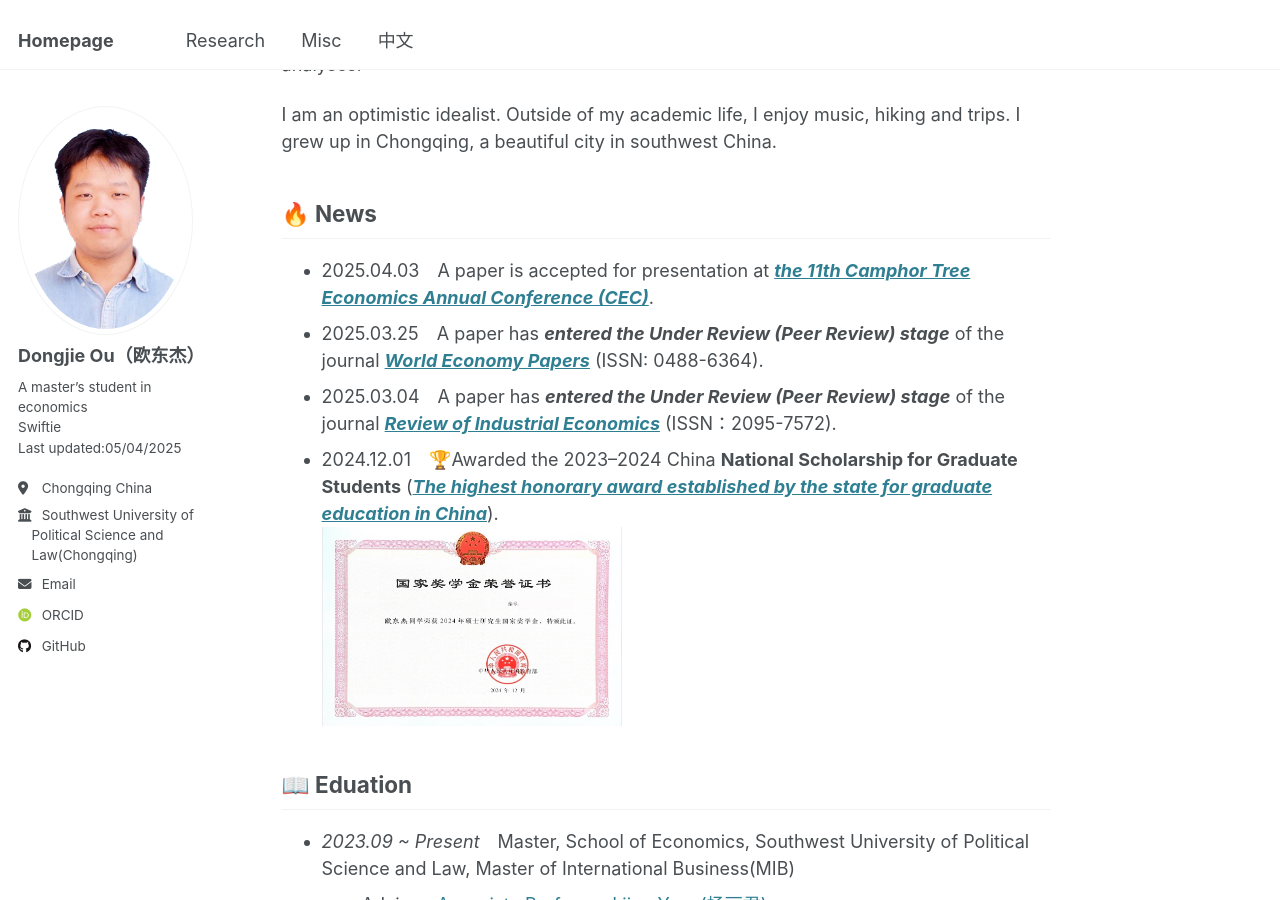
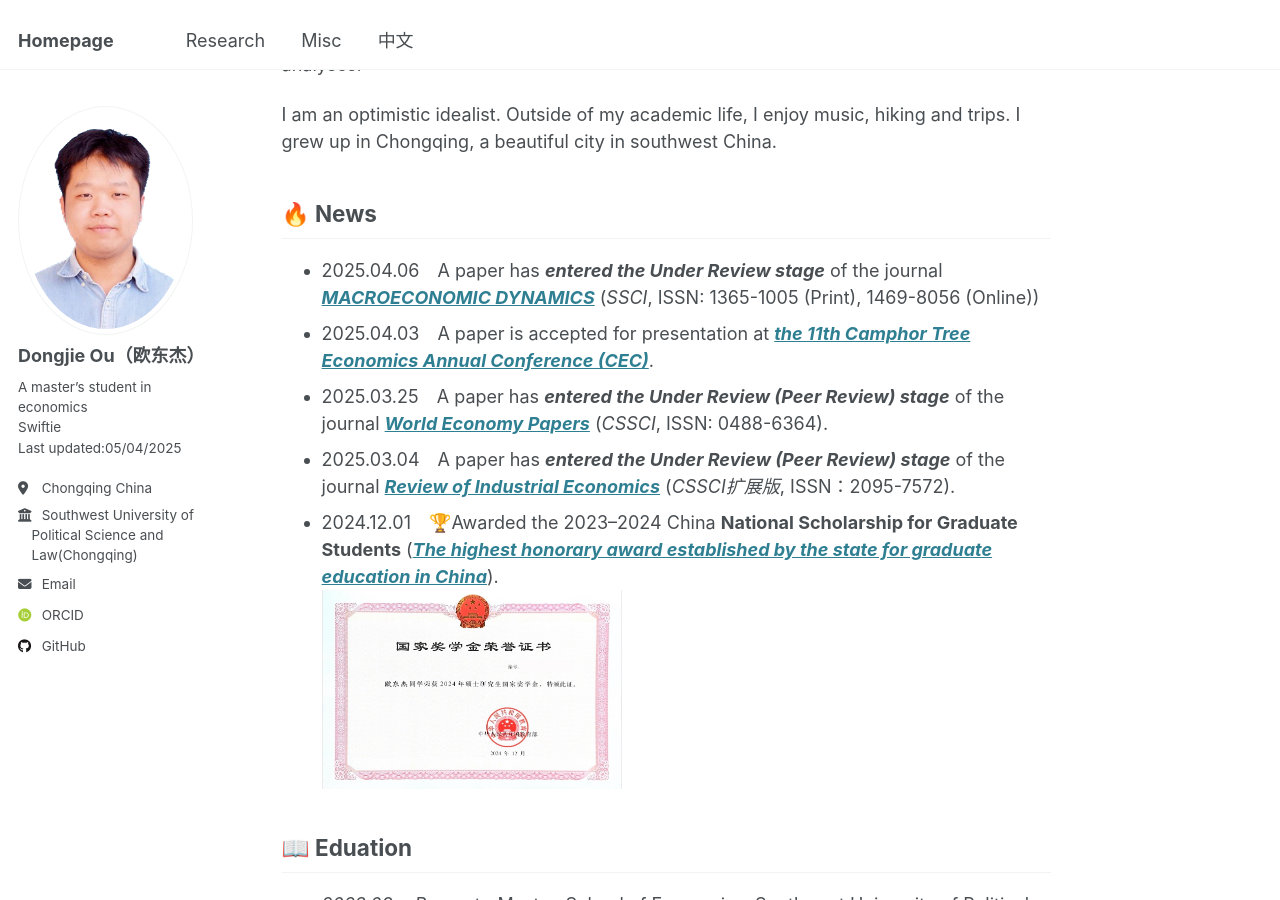
Before and after one commit to oudongjie2001/oudongjie2001.github.io, a Jekyll site: the page built from _pages/about.md, in a window 1280 px wide and 900 px high, scrolled down 301 px. Built offline with Jekyll 4.4.1, drawn with Linux system fonts in a browser that asks for light colours; some web fonts are replaced.

Commit message:
Update about.md

```diff
--- a/_pages/about.md
+++ b/_pages/about.md
@@ -13,9 +13,10 @@ I am Dongjie Ou, a master’s student at the School of Economics, Southwest Univ
 I am an optimistic idealist. Outside of my academic life, I enjoy music, hiking and trips. I grew up in Chongqing, a beautiful city in southwest China.
 
 ## 🔥 News
+- 2025.04.06&emsp;A paper has ***entered the Under Review stage*** of the journal [***MACROECONOMIC DYNAMICS***](https://www.cambridge.org/core/journals/macroeconomic-dynamics) (*SSCI*, ISSN: 1365-1005 (Print), 1469-8056 (Online))
 - 2025.04.03&emsp;A paper is accepted for presentation at [***the 11th Camphor Tree Economics Annual Conference (CEC)***](https://mp.weixin.qq.com/s/j_BLWAedV5WkCToqnIyCRQ).
-- 2025.03.25&emsp;A paper has ***entered the Under Review (Peer Review) stage*** of the journal [***World Economy Papers***](http://sjjjwh.magtech.com.cn/CN/0488-6364/home.shtml) (ISSN: 0488-6364).
-- 2025.03.04&emsp;A paper has ***entered the Under Review (Peer Review) stage*** of the journal [***Review of Industrial Economics***](https://xdch.cbpt.cnki.net/WKG/WebPublication/index.aspx?mid=xdch) (ISSN：2095-7572).
+- 2025.03.25&emsp;A paper has ***entered the Under Review (Peer Review) stage*** of the journal [***World Economy Papers***](http://sjjjwh.magtech.com.cn/CN/0488-6364/home.shtml) (*CSSCI*, ISSN: 0488-6364).
+- 2025.03.04&emsp;A paper has ***entered the Under Review (Peer Review) stage*** of the journal [***Review of Industrial Economics***](https://xdch.cbpt.cnki.net/WKG/WebPublication/index.aspx?mid=xdch) (*CSSCI扩展版*, ISSN：2095-7572).
 - 2024.12.01&emsp;🏆Awarded the 2023–2024 China **National Scholarship for Graduate Students** ([***The highest honorary award established by the state for graduate education in China***](https://www.gov.cn/fuwu/2014-06/11/content_2698545.htm)).
   <div style="display: flex; align-items: center; gap: 15px;">
     <img src='/images/National Scholarship.png' style='width: 300px; height: auto;'></div>
```
